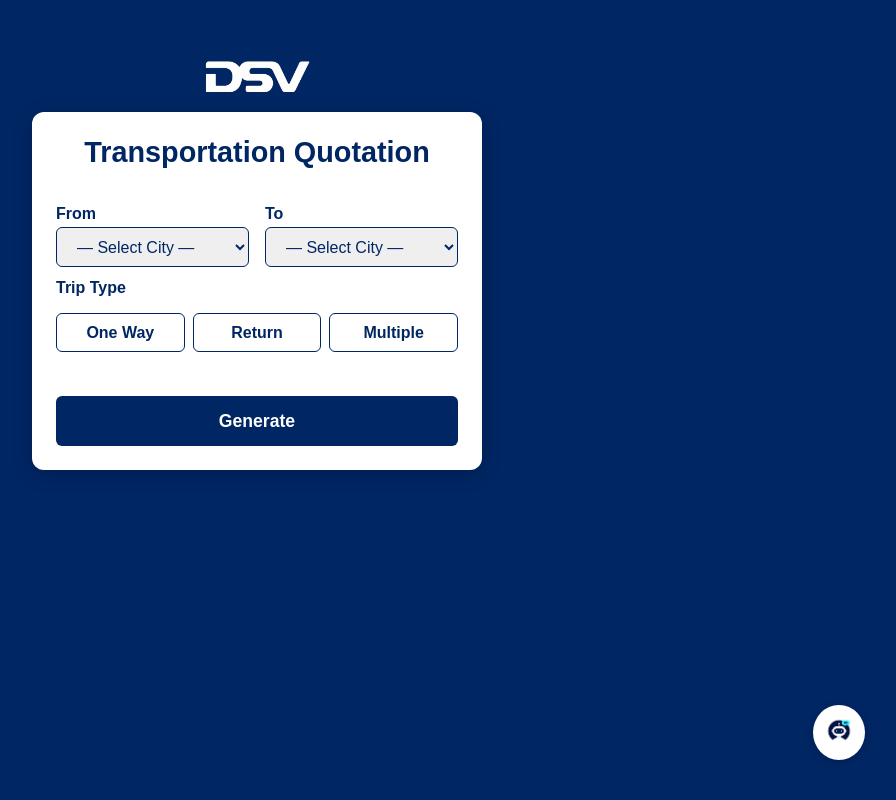
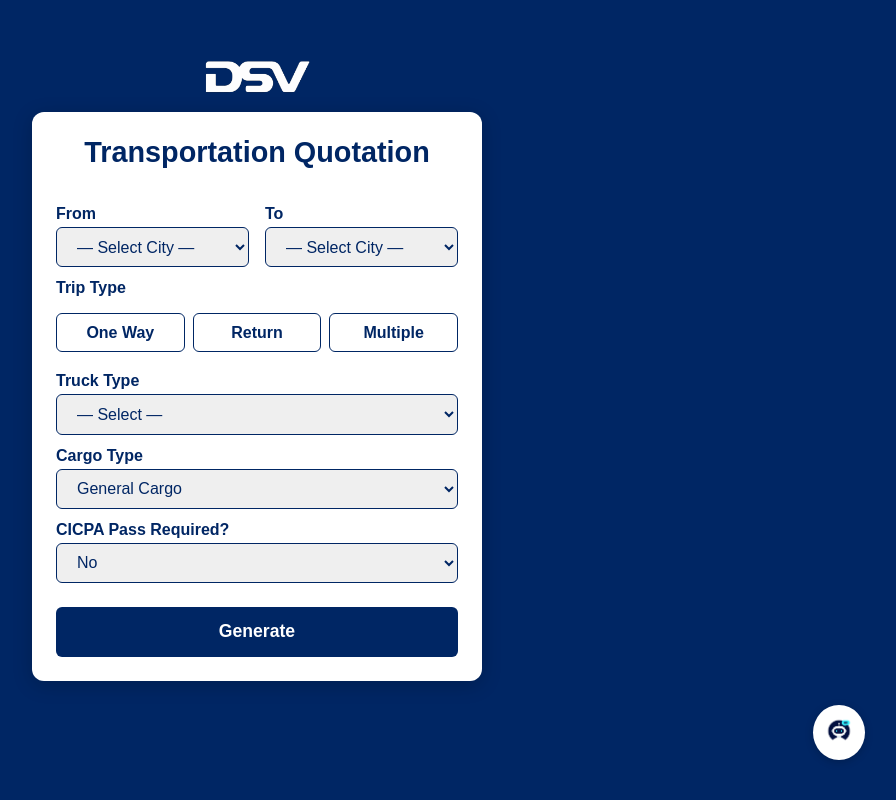
Before and after one commit to Ahmed-Saleh-DSV/DSV_Transportation, a Flask app: page / in a window 1280 px wide. Shown: the whole page, without its empty margins (383-1279 px from the left). Run offline with Flask 3, Linux system fonts and the light colour scheme.

Commit message:
Update transport_form.html

```diff
--- a/templates/transport_form.html
+++ b/templates/transport_form.html
@@ -72,14 +70,46 @@
           </div>
         </div>
 
+        <!-- Additional Cities -->
         <div id="stops-container" class="form-group" style="display:none;">
           <label>Additional Cities</label>
           <div id="stops-list"></div>
           <button type="button" id="add-stop" class="btn-add">+ Add City</button>
         </div>
 
-        <!-- باقي الحقول -->
-        <!-- Truck Type, Cargo Type, CICPA, Generate Button -->
+        <!-- Truck Type -->
+        <div class="form-group">
+          <label for="truck_type">Truck Type</label>
+          <select id="truck_type" name="truck_type" required>
+            <option value="">— Select —</option>
+            <option value="flatbed">Flatbed Truck (22–25 tons)</option>
+            <option value="box">Box Truck / Curtainside (5–10 tons)</option>
+            <option value="reefer">Refrigerated Truck (3–12 tons)</option>
+            <option value="city">City Truck (1–3 tons)</option>
+            <option value="tipper">Tipper / Dump Truck (15–20 tons)</option>
+            <option value="double_trailer">Double Trailer</option>
+            <option value="10_ton">10-Ton Truck</option>
+            <option value="lowbed">Lowbed</option>
+          </select>
+        </div>
+
+        <!-- Cargo Type -->
+        <div class="form-group">
+          <label for="cargo_type">Cargo Type</label>
+          <select id="cargo_type" name="cargo_type" required>
+            <option value="general">General Cargo</option>
+            <option value="chemical">Chemical Load</option>
+          </select>
+        </div>
+
+        <!-- CICPA -->
+        <div class="form-group">
+          <label for="cicpa">CICPA Pass Required?</label>
+          <select id="cicpa" name="cicpa" required>
+            <option value="No">No</option>
+            <option value="Yes">Yes</option>
+          </select>
+        </div>
 
         <button type="submit" class="btn-generate">Generate</button>
       </form>
```
Also changed, not shown: other parts of templates/transport_form.html (+30 -33 lines).
